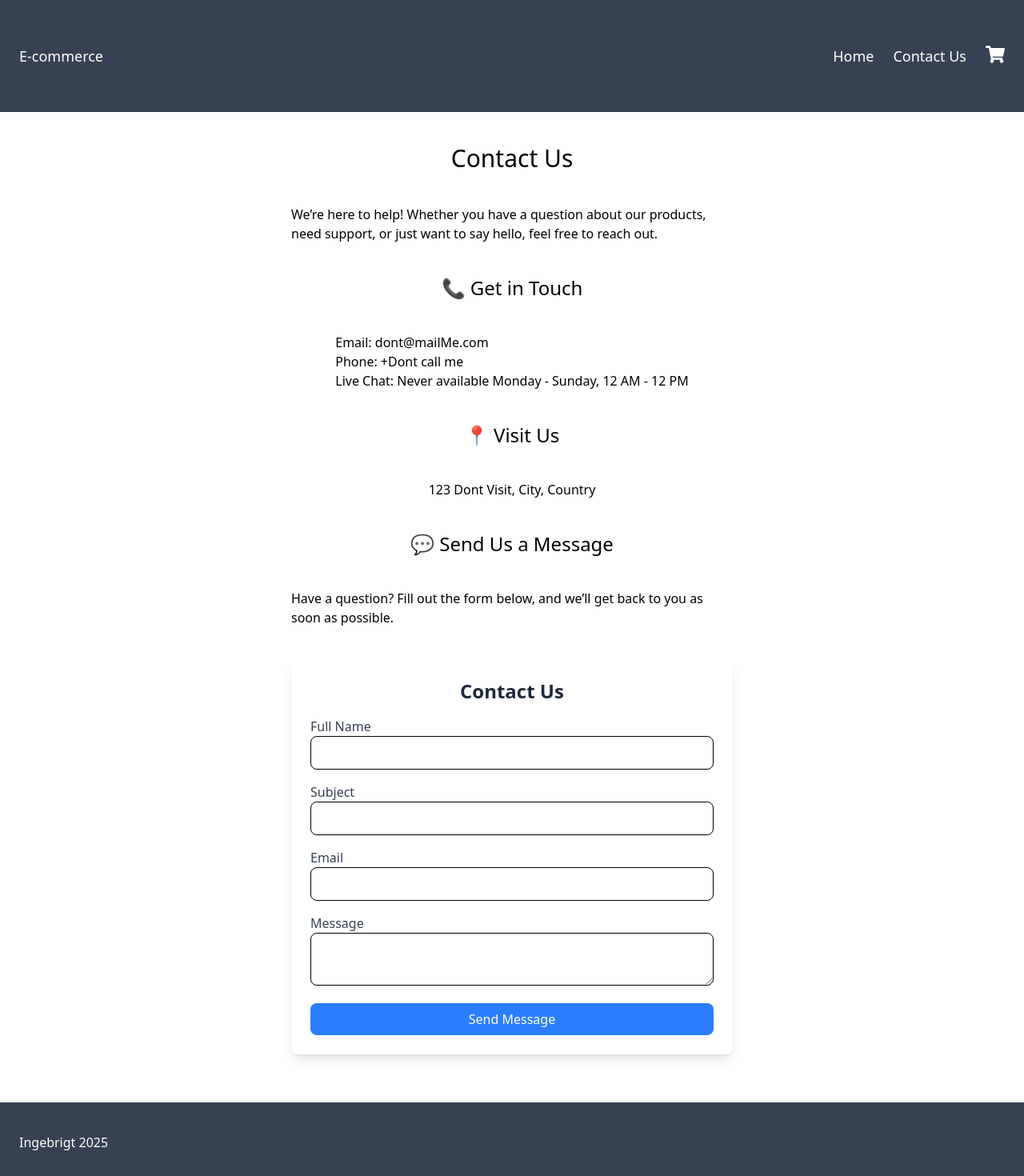
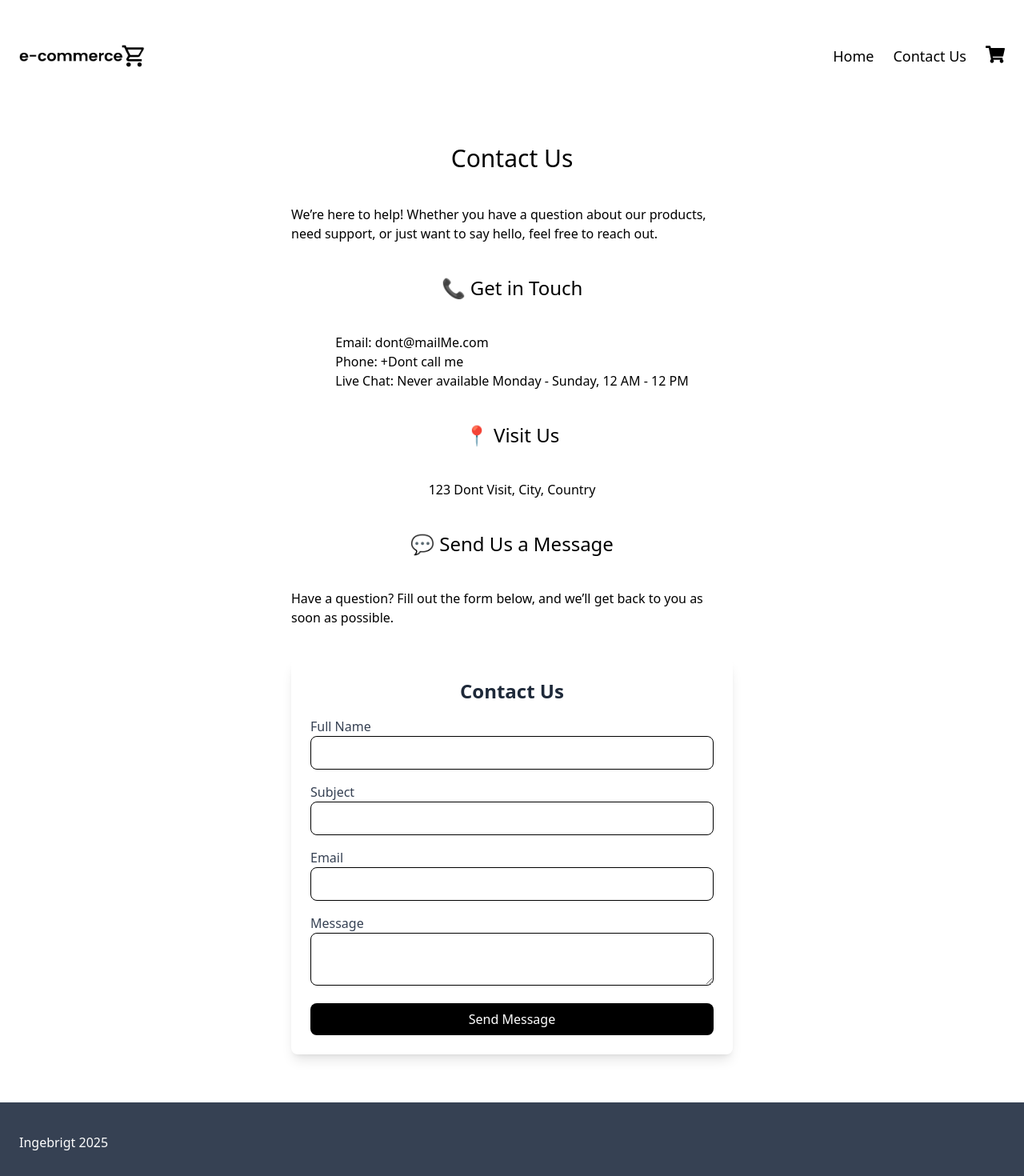
Before and after one commit to ingebrigtfb/react-ca, a React (Vite) app: page /contact in a window 1280 px wide. Shown: the top 1470 px of the page at 80% size. Built offline with nearby package versions, Linux system fonts and the light colour scheme.

Commit message:
Freshing up the design

```diff
--- a/src/components/form/ContactForm.jsx
+++ b/src/components/form/ContactForm.jsx
@@ -18,7 +18,7 @@ function ContactForm() {
             name="fullName"
             value={formData.fullName}
             onChange={handleChange}
-            className="w-full p-2 border rounded-lg focus:ring focus:ring-blue-300"
+            className="w-full p-2 border rounded-lg focus:ring focus:ring-gray-800"
             required
           />
           {errors.fullName && <p className="text-red-500 text-sm">{errors.fullName}</p>}
@@ -32,7 +32,7 @@ function ContactForm() {
             name="subject"
             value={formData.subject}
             onChange={handleChange}
-            className="w-full p-2 border rounded-lg focus:ring focus:ring-blue-300"
+            className="w-full p-2 border rounded-lg focus:ring focus:ring-gray-800"
             required
           />
           {errors.subject && <p className="text-red-500 text-sm">{errors.subject}</p>}
@@ -46,7 +46,7 @@ function ContactForm() {
             name="email"
             value={formData.email}
             onChange={handleChange}
-            className="w-full p-2 border rounded-lg focus:ring focus:ring-blue-300"
+            className="w-full p-2 border rounded-lg focus:ring focus:ring-gray-800"
             required
           />
           {errors.email && <p className="text-red-500 text-sm">{errors.email}</p>}
@@ -59,7 +59,7 @@ function ContactForm() {
             name="body"
             value={formData.body}
             onChange={handleChange}
-            className="w-full p-2 border rounded-lg focus:ring focus:ring-blue-300"
+            className="w-full p-2 border rounded-lg focus:ring focus:ring-gray-800"
             required
           />
           {errors.body && <p className="text-red-500 text-sm">{errors.body}</p>}
@@ -68,7 +68,7 @@ function ContactForm() {
 
         <button
           type="submit"
-          className="w-full bg-blue-500 text-white py-2 rounded-lg hover:bg-blue-600 transition"
+          className="w-full bg-black text-white py-2 rounded-lg hover:bg-gray-800 transition cursor-pointer"
         >
           Send Message
         </button>
--- a/src/components/layout/Cart.jsx
+++ b/src/components/layout/Cart.jsx
@@ -13,7 +13,7 @@ const Cart = () => {
     >
       <FaShoppingCart className="text-2xl cursor-pointer"></FaShoppingCart>
       {cart.length > 0 && (
-        <span className="ml-2 bg-red-500 text-white text-sm px-2 py-1 rounded-full">
+        <span className="ml-2 bg-black text-white text-sm px-2 py-1 rounded-full">
           {cart.reduce((total, item) => total + item.quantity, 0)}
         </span>
       )}
--- a/src/components/layout/Header.jsx
+++ b/src/components/layout/Header.jsx
@@ -4,13 +4,13 @@ import Cart from "./Cart";
 
 const Header = () => {
     return (
-        <header className="bg-gray-700">
+        <header className="bg-white">
             <div className="flex flex-row justify-between px-6 items-center h-[140px] max-w-[1400px] mx-auto">
-            <div className="text-white">
-                <Link to="/" className="text-lg">E-commerce</Link>
+            <div className="text-black">
+                <Link to="/"><img src="src/assets/logo-ecom.png" className="w-[160px]" alt="logo" /></Link>
             </div>
             <nav>
-            <ul className="flex flex-row gap-6 text-white">
+            <ul className="flex flex-row gap-6 text-black">
                 <li>
                     <Link to="/" className="text-lg">Home</Link>
                 </li>
--- a/src/components/product/ProductDetails.jsx
+++ b/src/components/product/ProductDetails.jsx
@@ -37,7 +37,7 @@ const ProductDetails = () => {
     <div className="p-4 max-w-xl mx-auto">
       <img
         src={product.image?.url}
-        alt={product.image?.alt || "Product Image"}
+        alt={product.image?.alt || ""}
         className="w-full h-64 object-cover rounded-lg"
       />
       <h1 className="text-2xl font-bold mt-4">{product.title}</h1>
@@ -56,7 +56,7 @@ const ProductDetails = () => {
 
       <button
         onClick={() => addToCart(product)}
-        className="mt-4 bg-blue-500 text-white px-4 py-2 rounded hover:bg-blue-600 transition"
+        className="mt-4 bg-black text-white px-4 py-2 rounded hover:bg-gray-800 transition cursor-pointer"
       >
         Add to Cart
       </button>
--- a/src/components/product/ProductHome.jsx
+++ b/src/components/product/ProductHome.jsx
@@ -68,13 +68,13 @@ const ProductHome = () => {
 
           <button
             onClick={() => addToCart(product)}
-            className="bg-blue-500 text-white px-4 py-2 mt-3 rounded hover:bg-blue-600 w-full cursor-pointer"
+            className="bg-black text-white px-4 py-2 mt-3 rounded hover:bg-gray-800 w-full cursor-pointer"
           >
             Add to Cart
           </button>
           <Link
             to={`/product/${product.id}`}
-            className="block text-center mt-2 text-blue-500"
+            className="block text-center mt-2 text-black hover:underline"
           >
             View Details
           </Link>
--- a/src/pages/CheckoutPage.jsx
+++ b/src/pages/CheckoutPage.jsx
@@ -50,20 +50,20 @@ const CheckoutPage = () => {
             <div className="flex items-center">
               <button
                 onClick={() => decreaseQuantity(item.id)}
-                className="ml-2 px-2 text-yellow-500 hover:text-yellow-700"
+                className="ml-2 px-2 text-yellow-500 hover:text-yellow-700 cursor-pointer"
               >
                 ➖
               </button>
               <span className="text-lg font-bold px-2">{item.quantity}</span>
               <button
                 onClick={() => addToCart(item)}
-                className="ml-2 px-2 text-green-500 hover:text-green-700"
+                className="ml-2 px-2 text-green-500 hover:text-green-700 cursor-pointer"
               >
                 ➕
               </button>
               <button
                 onClick={() => removeFromCart(item.id)}
-                className="ml-4 text-red-500 hover:text-red-700"
+                className="ml-4 text-red-500 hover:text-red-700 cursor-pointer"
               >
                 ❌
               </button>
```
Also changed, not shown: src/assets/fallback-image.jpg (added), src/assets/logo-ecom.png (added).
